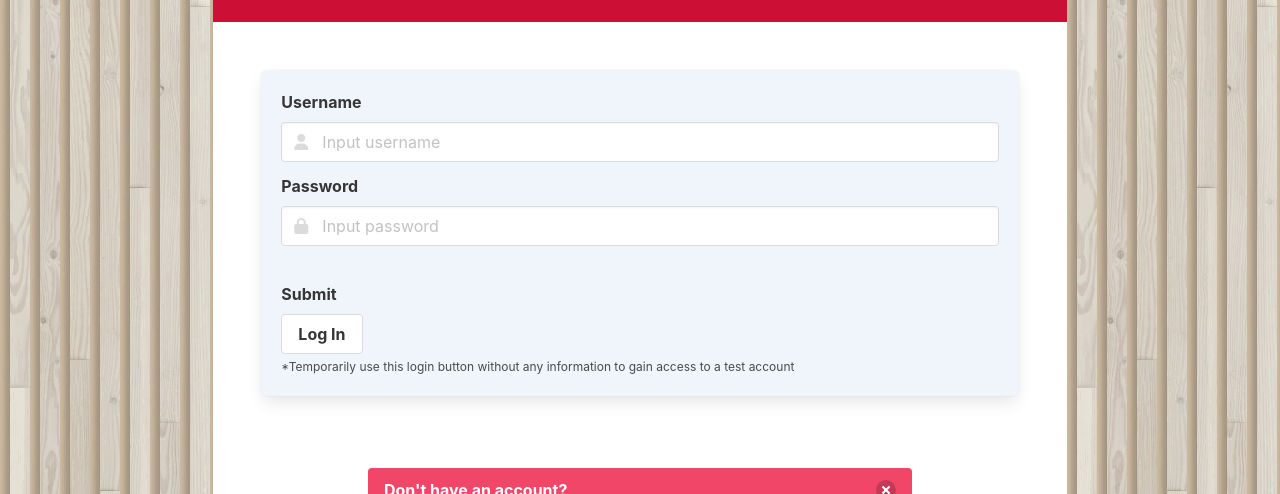
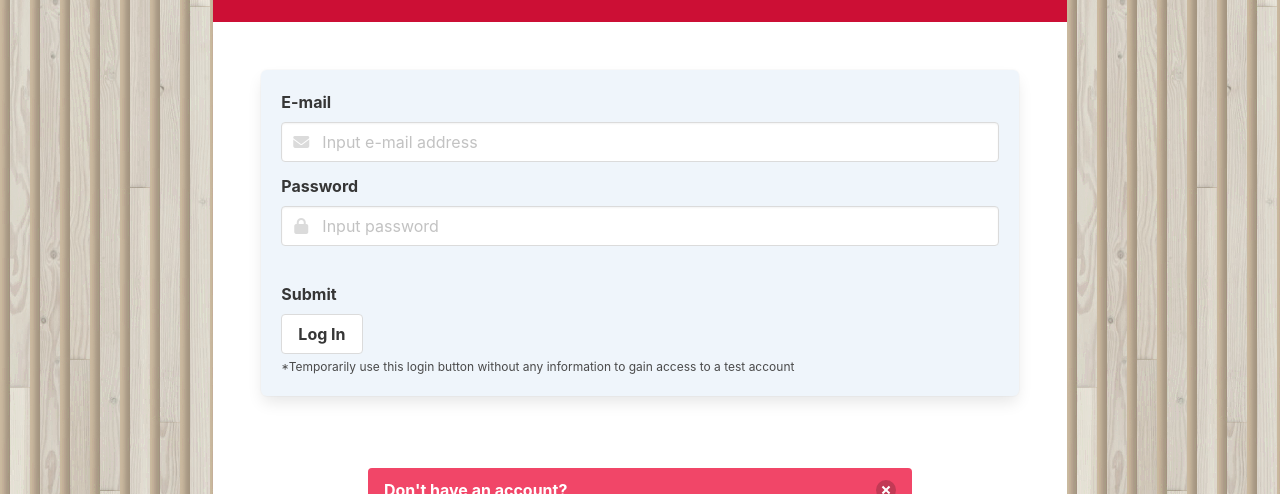
Before and after one commit to didomizm1/Web-Server-Programming-Final-Project, a Vue app in the folder client/: page /login in a window 1280 px wide. Shown: the part 306-800 px from the top of the page. Built offline with nearby package versions, Linux system fonts and the light colour scheme; no server answers; a web font is replaced by a local one.

Commit message:
Fixed login errors

```diff
--- a/client/src/model/session.ts
+++ b/client/src/model/session.ts
@@ -1,4 +1,4 @@
-import { reactive } from "vue";
+import { reactive, type Ref } from "vue";
 import { useRouter } from "vue-router";
 import * as myFetch from "./myFetch";
 import type { User } from "./users";
@@ -44,15 +44,14 @@ export function api(url: string, data?: any, method?: string, headers?: any) {
 }
 
 // Login function
-export function useLogin() {
+export function useLogin(emailRef: Ref<string | undefined>, passwordRef: Ref<string | undefined>) {
     const router = useRouter();
 
     // Assigns user data to the session and redirects to the home page
     return async function() {
-
         const response = await api("users/login", {
-            "email": "testuser1@mail.com",
-            "password": "123456"
+            "email": emailRef.value,
+            "password": passwordRef.value
         });
 
         session.user = response.data.user;
--- a/client/src/views/LoginView.vue
+++ b/client/src/views/LoginView.vue
@@ -1,13 +1,19 @@
 <script setup lang="ts">
+import { ref } from 'vue';
 import { useLogin } from '../model/session';
 import Banner from '../components/Banner.vue';
-import CustomForm from '../components/CustomForm.vue';
+import PageBox from '../components/PageBox.vue';
 import FormField from '../components/FormField.vue';
 import PopupMessage from '../components/PopupMessage.vue';
 import SiteLogo from '../components/SiteLogo.vue';
 
+// Refs to hold information from the form
+const formEmail = ref<string>();
+const formPassword = ref<string>();
+
 // Login function
-const login = useLogin();
+const login = useLogin(formEmail, formPassword);
+
 </script>
 
 <template>
@@ -22,18 +28,19 @@ const login = useLogin();
   </Banner>
 
   <!-- Login form -->
-  <CustomForm>
+  <form class="block" @submit.prevent="login()">
+    <PageBox>
       <FormField>
           <template #label>
-          Username
+            E-mail
           </template>
 
           <template #input>
-          <input class="input" type="text" placeholder="Input username">
+            <input class="input" type="email" placeholder="Input e-mail address" v-model="formEmail">
           </template>
 
           <template #leftIcon>
-          <i class="fas fa-user"></i>
+            <i class="fas fa-envelope"></i>
           </template>
           <template #rightIcon>
             <i class="fas fa-check"></i>
@@ -47,7 +54,7 @@ const login = useLogin();
         </template>
 
         <template #input>
-        <input class="input" type="password" placeholder="Input password">
+          <input class="input" type="password" placeholder="Input password" v-model="formPassword">
         </template>
 
         <template #leftIcon>
@@ -67,7 +74,7 @@ const login = useLogin();
         </template>
 
         <template #input>
-        <button class="button" @click="login()"><strong>Log In</strong></button>
+          <button class="button"><strong>Log In</strong></button>
         </template>
 
         <template #help>
@@ -79,7 +86,8 @@ const login = useLogin();
 
       </FormField>
 
-  </CustomForm>
+    </PageBox>
+  </form>
 
   <!-- Message to advertise registration -->
   <PopupMessage>
```
Also changed, not shown: 1 other file (tests, documents, lock files or other folders). Lines whose indentation alone changed are shown as unchanged.
